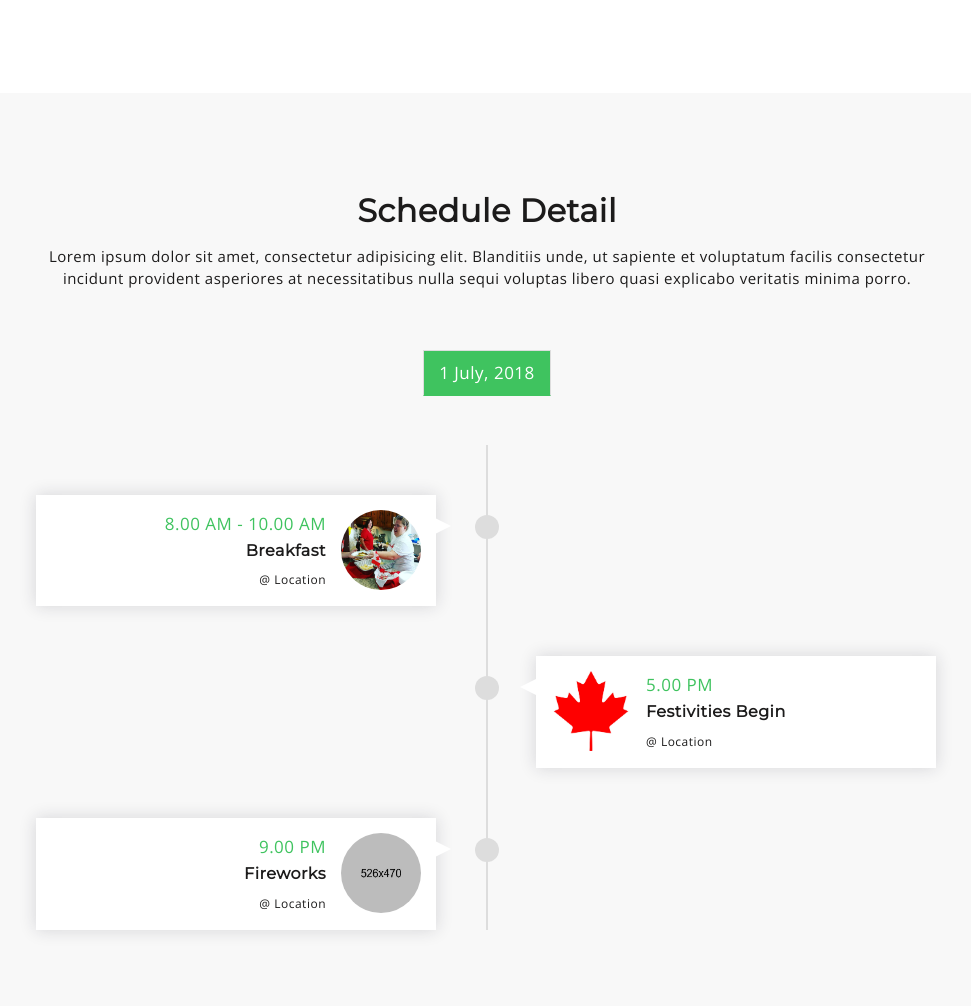
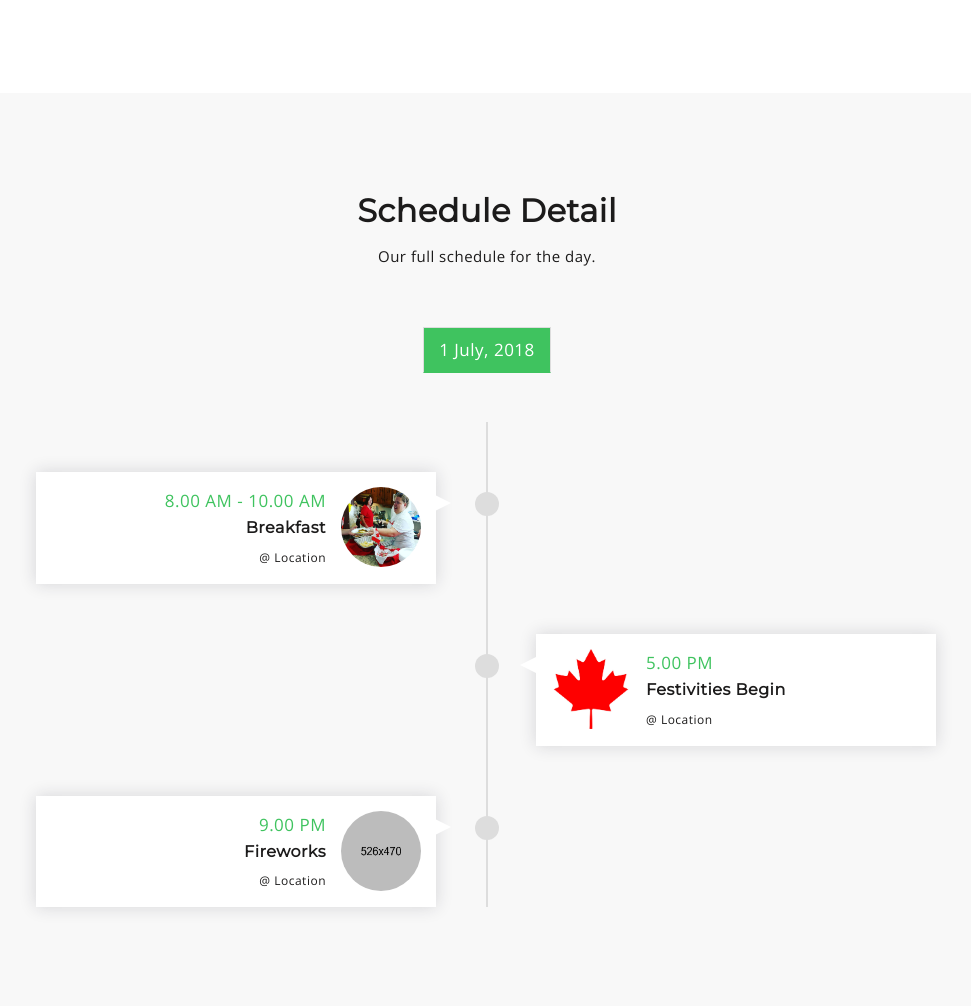
Before and after one commit to agnivohneb/blt_today-website, a PHP site: page / in a window 1280 px wide. Shown: the part 1330-2336 px from the top of the page, without its empty margins (153-1124 px from the left). Run offline with PHP 8.4, Linux system fonts and the light colour scheme; some libraries are stand-ins or nearby versions.

Commit message:
update schedule section

```diff
--- a/index.php
+++ b/index.php
@@ -154,7 +154,7 @@
 
 							<div class="mu-title-area">
 								<h2 class="mu-title">Schedule Detail</h2>
-								<p>Lorem ipsum dolor sit amet, consectetur adipisicing elit. Blanditiis unde, ut sapiente et voluptatum facilis consectetur incidunt provident asperiores at necessitatibus nulla sequi voluptas libero quasi explicabo veritatis minima porro.</p>
+								<p>Our full schedule for the day.</p>
 							</div>
 
 							<div class="mu-schedule-content-area">
```
